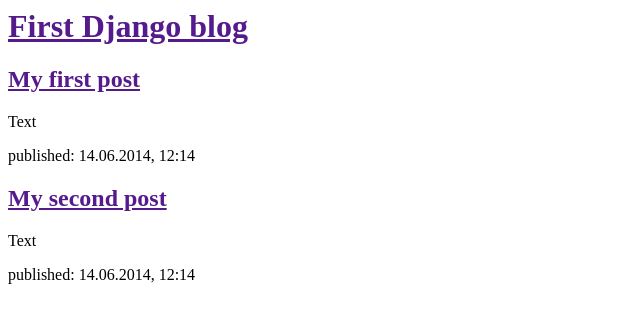
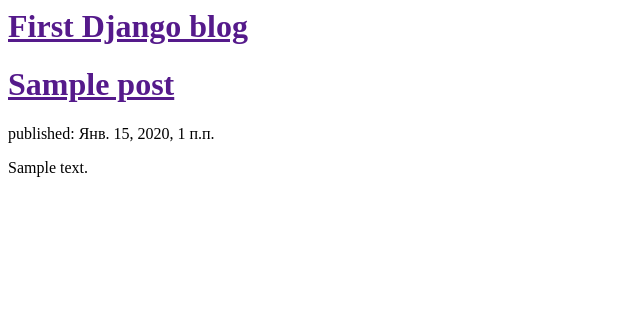
Before and after one commit to UIman/first-blog, a Django app: template blog/templates/blog/post_list.html in a window 1280 px wide. Shown: the top 323 px of the page, without its empty margins (0-640 px from the left). Run offline with Django 3.2, Linux system fonts and the light colour scheme; the template is opened without the code that fills it: values that come from a table or form of the project are taken from there, others are empty; tables that the repository leaves empty hold one stand-in row (values such as "Sample post").

Commit message:
Modified templates

```diff
--- a/blog/templates/blog/post_list.html
+++ b/blog/templates/blog/post_list.html
@@ -7,16 +7,13 @@
             <h1><a href="">First Django blog</a></h1>
         </div>
 
-        <div>
-            <h2><a href="">My first post</a></h2>
-            <p>Text</p>
-            <p>published: 14.06.2014, 12:14</p>
-        </div>
+        {% for post in posts %}
+            <div>
+                <h1><a href="">{{ post.title }}</a></h1>
+                <p>published: {{ post.published_date }}</p>
+                <p>{{ post.text|linebreaksbr }}</p>
+            </div>
+        {% endfor %}
 
-        <div>
-            <h2><a href="">My second post</a></h2>
-            <p>Text</p>
-            <p>published: 14.06.2014, 12:14</p>
-        </div>
     </body>
 </html>
```
Also changed, not shown: blog/views.py (+8 -1 lines).
